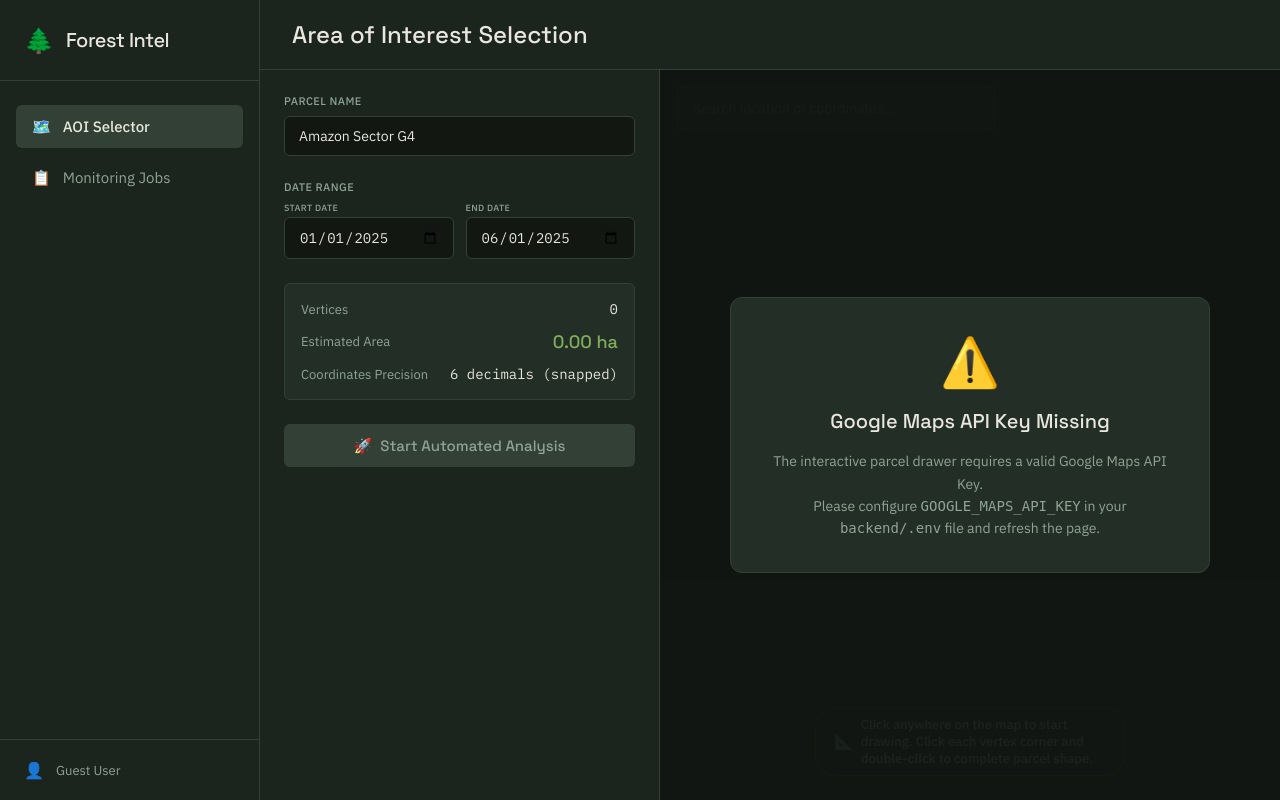
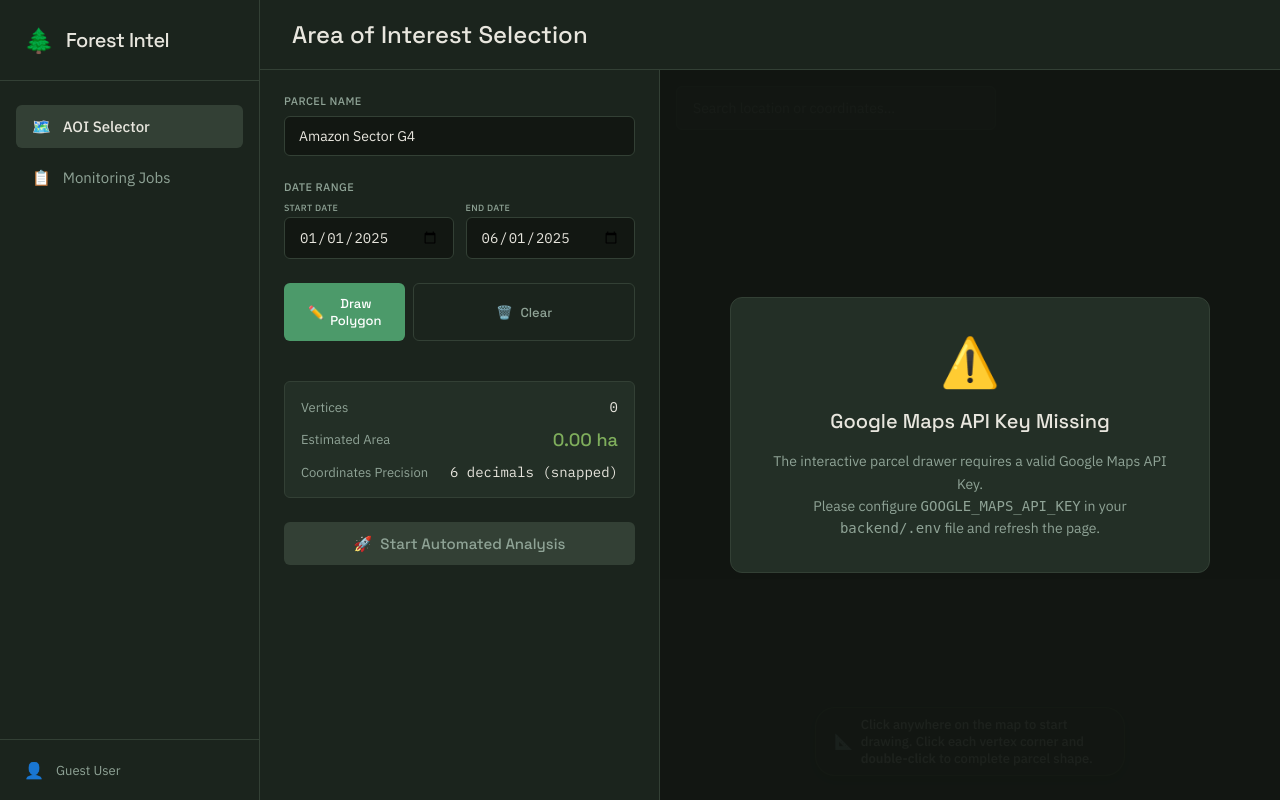
Before and after one commit to jaherunhasanrimon/Forest-Intelligence-System-FIS, a FastAPI app: page / in a window 1280 px wide. Run offline with FastAPI, Linux system fonts and the light colour scheme; parts of the project's set-up code (start-up, migrations or seed data) failed here and were passed over.

Commit message:
feat: add dedicated Draw Polygon button and automatic map click drawing activation

```diff
--- a/backend/app/templates/aoi_selector.html
+++ b/backend/app/templates/aoi_selector.html
@@ -25,6 +25,16 @@
                     <input type="date" id="end-date" class="form-input" value="2025-06-01">
                 </div>
             </div>
+        </div>
+
+        <!-- Drawing Action Controls -->
+        <div style="display: flex; gap: 8px; margin-bottom: 16px;">
+            <button id="draw-poly-btn" type="button" class="btn" style="flex: 1; background-color: var(--accent-action); color: #FFFFFF; font-size: 13px; font-weight: 500; display: flex; align-items: center; justify-content: center; gap: 6px;">
+                <span>✏️</span> Draw Polygon
+            </button>
+            <button id="clear-poly-btn" type="button" class="btn" style="background-color: transparent; border: 1px solid var(--border); color: var(--text-secondary); font-size: 13px; padding: 8px 12px;" onclick="clearPreviousPolygon()">
+                <span>🗑️</span> Clear
+            </button>
         </div>
 
         <div class="readout-panel">
```
Also changed, not shown: backend/app/static/js/map_selector.js (+20 -1 lines).
